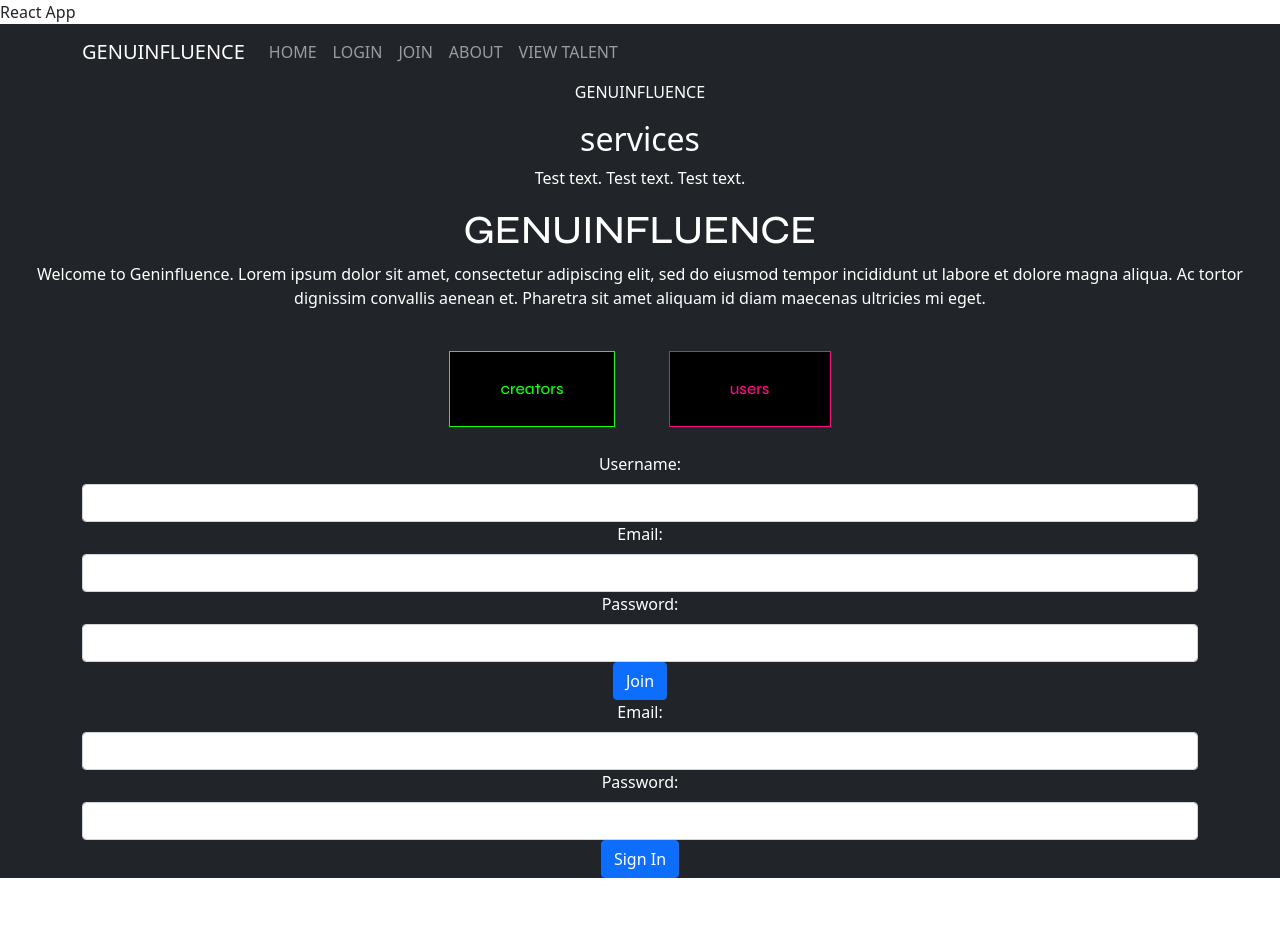
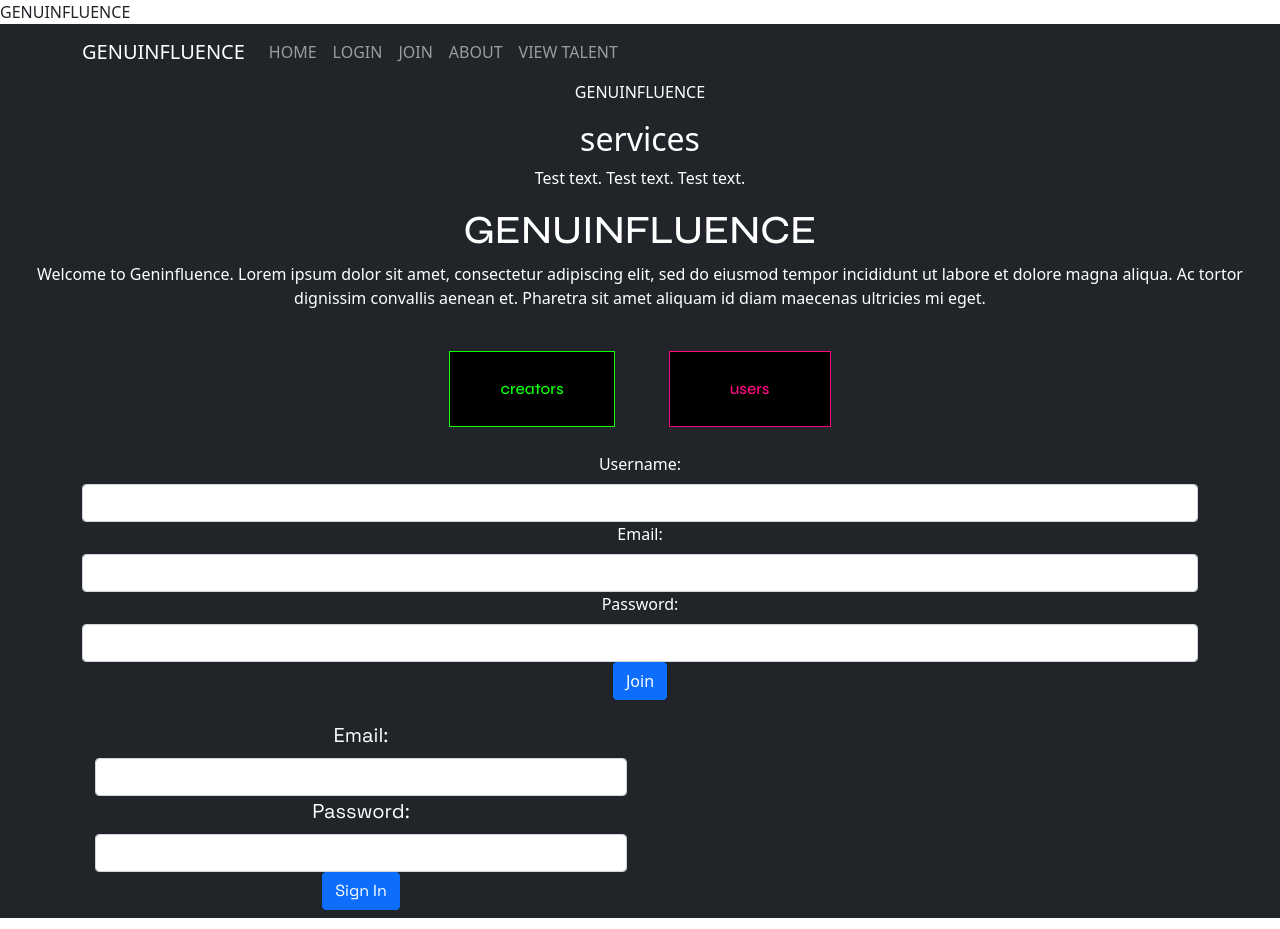
Before and after one commit to elizparisi/genuinfluence, a React (Create React App) app: page / in a window 1280 px wide. Before the commit the page ends 878 px from the top, so only its background shows below. Built offline with nearby package versions, Linux system fonts and the light colour scheme.

Commit message:
add class to signInForm + change styling to form

```diff
--- a/public/index.html
+++ b/public/index.html
@@ -27,7 +27,7 @@
     <link rel="preconnect" href="https://fonts.googleapis.com">
     <link rel="preconnect" href="https://fonts.gstatic.com" crossorigin>
     <link href="https://fonts.googleapis.com/css2?family=Space+Grotesk&family=Syne:wght@500&display=swap" rel="stylesheet"
-    <title>React App</title>
+    <title>GENUINFLUENCE</title>
   </head>
   <body>
     <noscript>You need to enable JavaScript to run this app.</noscript>
--- a/src/components/SigninForm.js
+++ b/src/components/SigninForm.js
@@ -27,7 +27,7 @@ class SigninForm extends React.Component {
     return (
       <div>
       <Container>
-        <Form>
+        <Form className="signin">
           <Form.Group>
           <Form.Label>Email: </Form.Label>
           <Form.Control type="email" name="email"></Form.Control>
--- a/src/index.css
+++ b/src/index.css
@@ -37,3 +37,14 @@
   padding: 25px 60px;
   margin: 25px;
 }
+
+.signin {
+  font-family: 'Space Grotesk';
+  display: block;
+  width: 50%;
+  padding: .5rem .8rem .5rem .8rem;
+  margin: .9vw 0 ;
+  border: 0;
+  border-radius: 5px;
+  font-size: 20px;
+}
```
